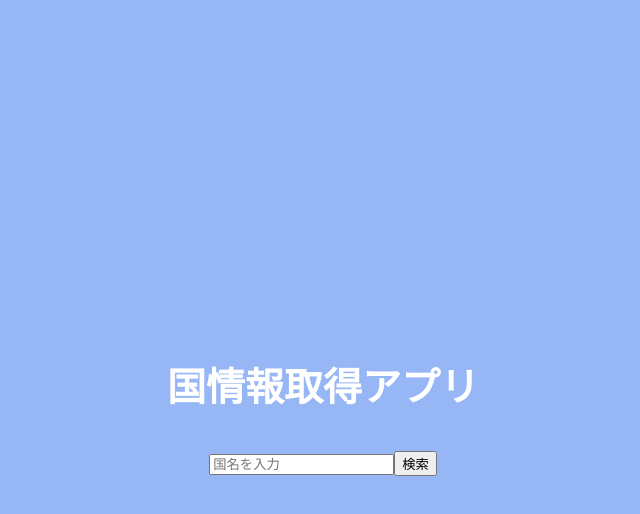
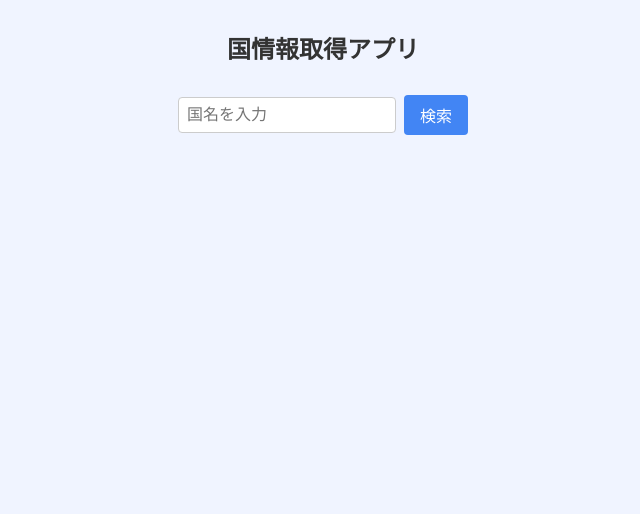
Before and after one commit to mshr1-create/country-information-app, a React (Create React App) app: page / in a window 1280 px wide. Shown: the top 514 px of the page, without its empty margins (317-957 px from the left). Built offline with nearby package versions, Linux system fonts and the light colour scheme.

Commit message:
UI/UX improvements and styling implementation

```diff
--- a/src/App.css
+++ b/src/App.css
@@ -1,38 +1,20 @@
-.App {
+.app-container {
   text-align: center;
+  padding: 20px;
+  background-color: #f0f4ff;
+  min-height: 100vh; /*画面全体をカバー*/
+  box-sizing: border-box;
 }
 
-.App-logo {
-  height: 40vmin;
-  pointer-events: none;
+.app-title {
+  margin: 0;
+  padding: 10px 0;
+  color: #333;
+  font-size: 1.5rem;
 }
 
-@media (prefers-reduced-motion: no-preference) {
-  .App-logo {
-    animation: App-logo-spin infinite 20s linear;
-  }
+.loading {
+  margin-top: 20px;
+  font-size: 1.2rem;
+  color: #666;
 }
-
-.App-header {
-  background-color: #97b6f6;
-  min-height: 100vh;
-  display: flex;
-  flex-direction: column;
-  align-items: center;
-  justify-content: center;
-  font-size: calc(10px + 2vmin);
-  color: white;
-}
-
-.App-link {
-  color: #61dafb;
-}
-
-@keyframes App-logo-spin {
-  from {
-    transform: rotate(0deg);
-  }
-  to {
-    transform: rotate(360deg);
-  }
-}
--- a/src/App.js
+++ b/src/App.js
@@ -9,6 +9,7 @@ function App() {
   const [keyword, setKeyword] = useState('');       // 検索キーワード
   const [country, setCountry] = useState(null);       // 取得した国情報
   const [error, setError] = useState('');             // エラーメッセージ
+  const [isLoding, setIsLoding] = useState(false);   // ローディング状態
 
   // useEffect で keyword 変更時に API 呼び出し
   useEffect(() => {
@@ -16,17 +17,26 @@ function App() {
 
     const fetchCountryData = async () => {
       try {
+        setIsLoding(true);
         setError(''); // エラーリセット
+        setCountry(null); // 新しい検索前にリセット
+
         const response = await fetch(`https://restcountries.com/v2/name/${encodeURIComponent(keyword)}?fullText=true`);
         if (!response.ok) {
           throw new Error("国情報が取得できませんでした");
         }
         const data = await response.json();
         // 仮に取得したデータが配列の先頭要素だとする
-        setCountry(data[0]);
+        if (data && data.length > 0) {
+          setCountry(data[0]);
+        } else {
+          throw new Error("該当する国が見つかりませんでした")
+        }
       } catch (err) {
         setError(err.message);
         setCountry(null);
+      } finally {
+        setIsLoding(false);
       }
     };
 
@@ -40,13 +50,14 @@ function App() {
   };
 
   return (
-    <div className="App">
-      <header className="App-header">
-        <h2>国情報取得アプリ</h2>
-        <SearchForm onSearch={handleSearch} />
-        <ErrorMessage error={error} />
-        {country && <CountryInfo country={country} />}
-      </header>
+    <div className="app-container">
+      <h2 className="app-title">国情報取得アプリ</h2>
+      <SearchForm onSearch={handleSearch} />
+      <ErrorMessage error={error} />
+      {/* ローディング表示 */}
+      {isLoding && <div className='loding'>Loding...</div>}
+      {/* 検索結果の表示 */}
+      {!isLoding && country && <CountryInfo country={country} />}
     </div>
   );
 }
--- /dev/null
+++ b/src/components/CountryInfo.css
@@ -0,0 +1,26 @@
+.country-card {
+  background-color: #ffffff;
+  color: #333;
+  max-width: 400px;
+  margin: 20px auto;
+  padding: 20px;
+  border-radius: 8px;
+  box-shadow: 0 0 10px rgba(0, 0, 0, 0.1);
+}
+
+.country-flag {
+  width: 100%;
+  height: auto;
+  border-radius: 4px;
+  margin-bottom: 10px;
+}
+
+.country-name {
+  margin: 10px 0;
+  font-size: 1.5rem;
+}
+
+.country-detail {
+  margin: 5px 0;
+  text-align: left;
+}
--- a/src/components/CountryInfo.js
+++ b/src/components/CountryInfo.js
@@ -1,28 +1,45 @@
 import React from 'react';
+import './CountryInfo.css';
 
 function CountryInfo({ country }) {
-  if (!country) {
-    return <div>国情報がありません。</div>;
-  }
+  if (!country) return null;
 
-  // 仮に API のデータ構造が以下のようになっていると仮定
-  // country = {
-  //   name: "Japan",
-  //   capital: "Tokyo",
-  //   population: 126300000,
-  //   languages: ["日本語"],
-  //   flag: "https://restcountries.com/data/jpn.svg",
-  //   currency: "円"
-  // }
+  // REST Countries API (v2) のレスポンス例を想定
+  // https://restcountries.com/v2/name/Japan?fullText=true などで取得できる
+  const {
+    name,
+    capital,
+    population,
+    languages,
+    currencies,
+    flag
+  } = country;
 
   return (
-    <div className="country-card" style={{ border: '1px solid #ccc', padding: '20px', margin: '10px' }}>
-      <img src={country.flag} alt={`Flag of ${country.name}`} style={{ width: '100px', height: 'auto' }} />
-      <h3>{country.name}</h3>
-      <p>首都: {country.capital}</p>
-      <p>人口: {country.population.toLocaleString()}</p>
-      <p>言語: {Array.isArray(country.languages) ? country.languages.join(', ') : country.languages}</p>
-      <p>通貨: {country.currency}</p>
+    <div className="country-card">
+      <img src={flag} alt={name} className="country-flag" />
+      <h3 className="country-name">{name}</h3>
+
+      {capital && (
+        <p className="country-detail">
+          <strong>首都:</strong> {capital}
+        </p>
+      )}
+      {population && (
+        <p className="country-detail">
+          <strong>人口:</strong> {population.toLocaleString()}
+        </p>
+      )}
+      {languages && languages.length > 0 && (
+        <p className="country-detail">
+          <strong>言語:</strong> {languages.map(lang => lang.name).join(', ')}
+        </p>
+      )}
+      {currencies && currencies.length > 0 && (
+        <p className="country-detail">
+          <strong>通貨:</strong> {currencies.map(cur => cur.name).join(', ')}
+        </p>
+      )}
     </div>
   );
 }
--- /dev/null
+++ b/src/components/ErrorMessage.css
@@ -0,0 +1,5 @@
+.error-message {
+  color: red;
+  margin: 10px 0;
+  font-weight: bold;
+}
--- a/src/components/ErrorMessage.js
+++ b/src/components/ErrorMessage.js
@@ -1,13 +1,13 @@
 import React from 'react';
+import './ErrorMessage.css';
 
 function ErrorMessage({ error }) {
-  // エラーメッセージがない場合は、コンポーネントを何も表示しない
   if (!error) {
     return null;
   }
 
   return (
-    <div className="error-message" style={{ color: 'red', margin: '10px 0' }}>
+    <div className="error-message">
       {error}
     </div>
   );
--- /dev/null
+++ b/src/components/SearchForm.css
@@ -0,0 +1,29 @@
+.search-form {
+    margin: 20px auto;
+    display: flex;
+    justify-content: center;
+    align-items: center;
+}
+
+.search-input {
+    width: 200px;
+    padding: 8px;
+    font-size: 16px;
+    border: 1px solid #ccc;
+    border-radius: 4px;
+}
+
+.search-button{
+    margin-left: 8px;
+    padding: 8px 16px;
+    font-size: 16px;
+    background-color: #4285f4;
+    color: #fff;
+    border: none;
+    border-radius: 4px;
+    cursor: pointer;
+}
+
+.search-button:hover{
+    background-color: #3367d6;
+}
--- a/src/components/SearchForm.js
+++ b/src/components/SearchForm.js
@@ -1,22 +1,28 @@
 import React, { useState } from 'react';
+import './SearchForm.css';
 
 function SearchForm({ onSearch }) {
   const [inputValue, setInputValue] = useState('');
 
   const handleSubmit = (e) => {
     e.preventDefault();
-    onSearch(inputValue);
+    if (!inputValue.trim()) return; // 空文字対策
+    onSearch(inputValue.trim());
+    setInputValue('');
   };
 
   return (
-    <form onSubmit={handleSubmit}>
+    <form onSubmit={handleSubmit} className='search-form'>
       <input
         type="text"
         value={inputValue}
         placeholder="国名を入力"
         onChange={(e) => setInputValue(e.target.value)}
+        className='search-input'
       />
-      <button type="submit">検索</button>
+      <button type="submit" className='search-button'>
+        検索
+      </button>
     </form>
   );
 }
--- a/src/index.css
+++ b/src/index.css
@@ -1,8 +1,8 @@
 body {
   margin: 0;
-  font-family: -apple-system, BlinkMacSystemFont, 'Segoe UI', 'Roboto', 'Oxygen',
-    'Ubuntu', 'Cantarell', 'Fira Sans', 'Droid Sans', 'Helvetica Neue',
-    sans-serif;
+  font-family: -apple-system, BlinkMacSystemFont, 'Segoe UI', 'Roboto',
+    'Oxygen', 'Ubuntu', 'Cantarell', 'Fira Sans', 'Droid Sans',
+    'Helvetica Neue', sans-serif;
   -webkit-font-smoothing: antialiased;
   -moz-osx-font-smoothing: grayscale;
 }
--- a/src/index.js
+++ b/src/index.js
@@ -11,7 +11,5 @@ root.render(
   </React.StrictMode>
 );
 
-// If you want to start measuring performance in your app, pass a function
-// to log results (for example: reportWebVitals(console.log))
-// or send to an analytics endpoint. Learn more: https://bit.ly/CRA-vitals
+// パフォーマンス測定 (任意)
 reportWebVitals();
```
